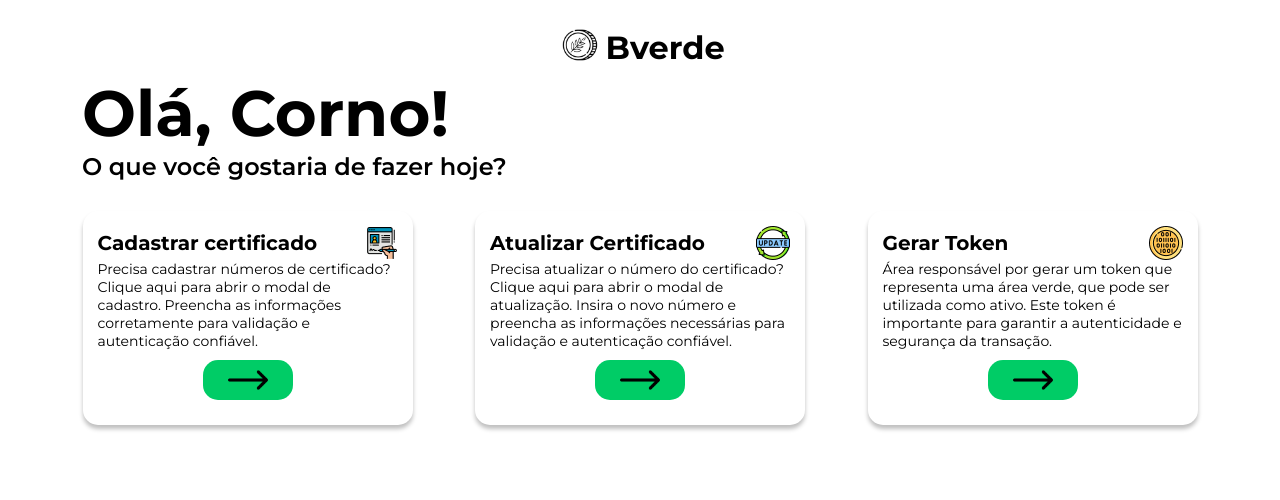
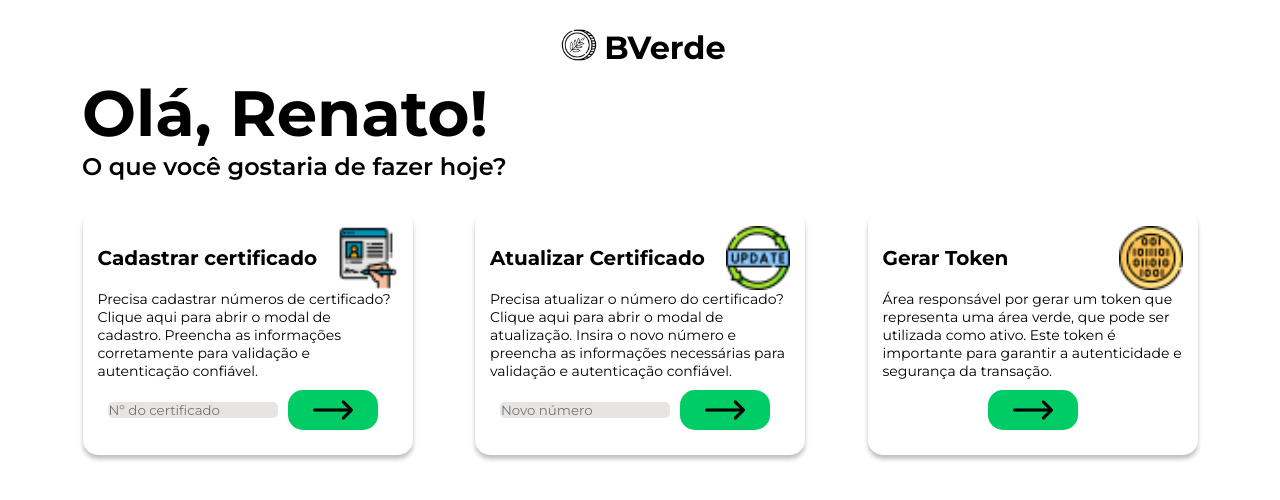
Before and after one commit to Lederback/BVerde, a Next.js app in the folder frontend/: page /home in a window 1280 px wide. Shown: the top 500 px of the page. Built offline with nearby package versions, Linux system fonts and the light colour scheme.

Commit message:
feat:add and update certificate

```diff
--- a/frontend/src/components/Card/Card.js
+++ b/frontend/src/components/Card/Card.js
@@ -3,8 +3,16 @@ import { toast } from "react-hot-toast";
 import styles from "./Card.module.scss";
 
 const Card = (props) => {
-  const clickHandler = () =>  {
-    toast.success(props.toast)
+  const clickHandler = (actions) =>  {
+    if (actions === "register") {
+      return () => toast.success(props.toast)
+    }
+    if (actions === "update") {
+      return () => toast.success(props.toast)
+    }
+    if (actions === "token") {
+      return () => toast.success(props.toast)
+    }
   }
 
   return (
@@ -12,14 +20,15 @@ const Card = (props) => {
       <div className={styles.header}>
         <h1>{props.title}</h1>
         <div>
-          <img src={`/${props.img}.png`} />
+          <img src={`/${props.img}.png`} id={styles.card_logo}/>
         </div>
       </div>
       <div className={styles.main}>
         <p>{props.description}</p>
       </div>
       <div className={styles.actions}>
-        <button onClick={clickHandler}>
+        {props.action === "register" ? <input placeholder="Nº do certificado" id={styles.certificate_input} /> : props.action === "update" ? <input placeholder="Novo número" id={styles.certificate_input} /> : null}
+        <button onClick={clickHandler(props.action)}>
             <img src="/right-arrow.png"/>
         </button>
       </div>
--- a/frontend/src/components/Card/Card.module.scss
+++ b/frontend/src/components/Card/Card.module.scss
@@ -23,6 +23,18 @@
   p {
     font-size: 14px;
   }
+}
+
+#certificate_input {
+  width: fit-content;
+  padding-left: 1px;
+  border-radius: 5px;
+  border: none;
+  background-color: #e7e4e4;
+}
+
+#card_logo {
+  height: 4rem;
 }
 
 .actions {
--- a/frontend/src/pages/home.js
+++ b/frontend/src/pages/home.js
@@ -10,11 +10,11 @@ const Home = () => {
         <div>
           <img src="/logo.png" />
         </div>
-        <h1>Bverde</h1>
+        <h1>BVerde</h1>
       </header>
       <main className={styles.content}>
         <div className={styles.textContainer}>
-          <h1>Olá, Corno!</h1>
+          <h1>Olá, Renato!</h1>
           <p>O que você gostaria de fazer hoje?</p>
         </div>
         <div className={styles.actions}>
@@ -22,18 +22,21 @@ const Home = () => {
             title="Cadastrar certificado"
             img="register"
             description="Precisa cadastrar números de certificado? Clique aqui para abrir o modal de cadastro. Preencha as informações corretamente para validação e autenticação confiável."
+            action="register"
             toast='Certificado cadastrado!'
           />
           <Card
             title="Atualizar Certificado"
             img="updated"
             description="Precisa atualizar o número do certificado? Clique aqui para abrir o modal de atualização. Insira o novo número e preencha as informações necessárias para validação e autenticação confiável."
+            action="update"
             toast="Certificado atualizado!"
           />
           <Card
             title="Gerar Token"
             img="crypto"
             description="Área responsável por gerar um token que representa uma área verde, que pode ser utilizada como ativo. Este token é importante para garantir a autenticidade e segurança da transação."
+            action="token"
             toast="Token criado!"
           />
         </div>
--- a/frontend/src/pages/index.js
+++ b/frontend/src/pages/index.js
@@ -1,6 +1,7 @@
-import '../components/login/mainblock'
+//import '../components/login/mainblock'
 export default function LandingPage() {
   return (
-    <MainBlock />
+    //<MainBlock />
+    <div></div>
   )
 }
```
Also changed, not shown: frontend/src/components/login/mainblock.js (deleted, +0 -9 lines), frontend/src/components/login/mainblock.module.css (deleted).
